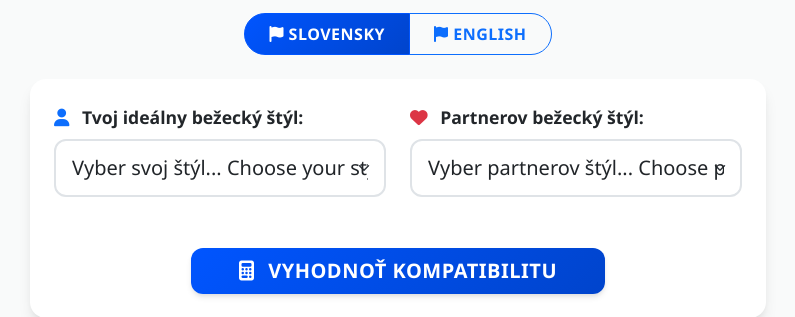
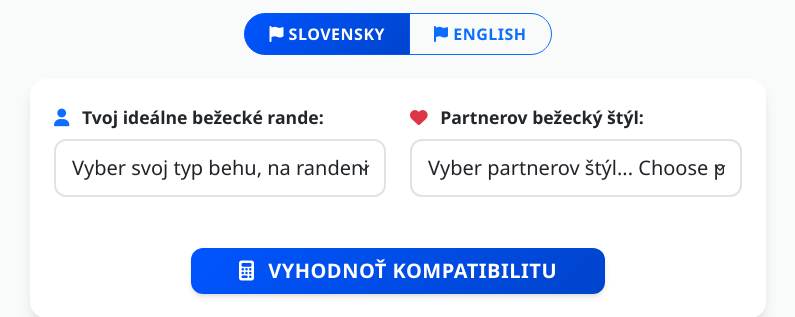
Before and after one commit to sanitka999/RunnersDateTracker, a Flask app: page / in a window 1280 px wide. Shown: the part 373-690 px from the top of the page, without its empty margins (242-1037 px from the left). Run offline with Flask 3, Linux system fonts and the light colour scheme.

Commit message:
Update index.html

```diff
--- a/templates/index.html
+++ b/templates/index.html
@@ -56,12 +56,12 @@
                                 <div class="col-md-6 mb-4">
                                     <label for="yourType" class="form-label fw-bold">
                                         <i class="fas fa-user text-primary me-2"></i>
-                                        <span class="lang-sk">Tvoj ideálny bežecký štýl:</span>
-                                        <span class="lang-en d-none">Your ideal running style:</span>
+                                        <span class="lang-sk">Tvoj ideálne bežecké rande:</span>
+                                        <span class="lang-en d-none">Your ideal running date:</span>
                                     </label>
                                     <select class="form-select form-select-lg" id="yourType" name="your_type" required>
                                         <option value="">
-                                            <span class="lang-sk">Vyber svoj štýl...</span>
+                                            <span class="lang-sk">Vyber svoj typ behu, na randenie...</span>
                                             <span class="lang-en d-none">Choose your style...</span>
                                         </option>
                                         {% for key, value in running_types.items() %}
```
